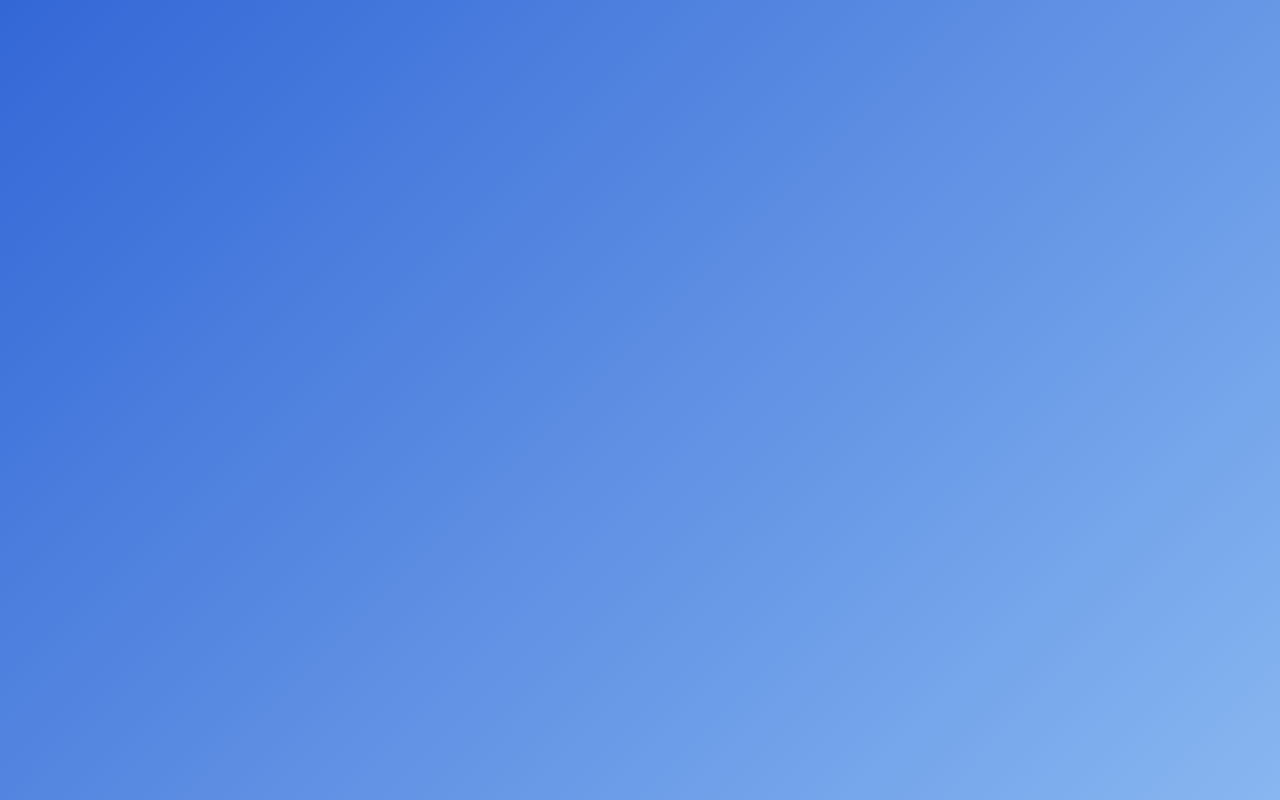
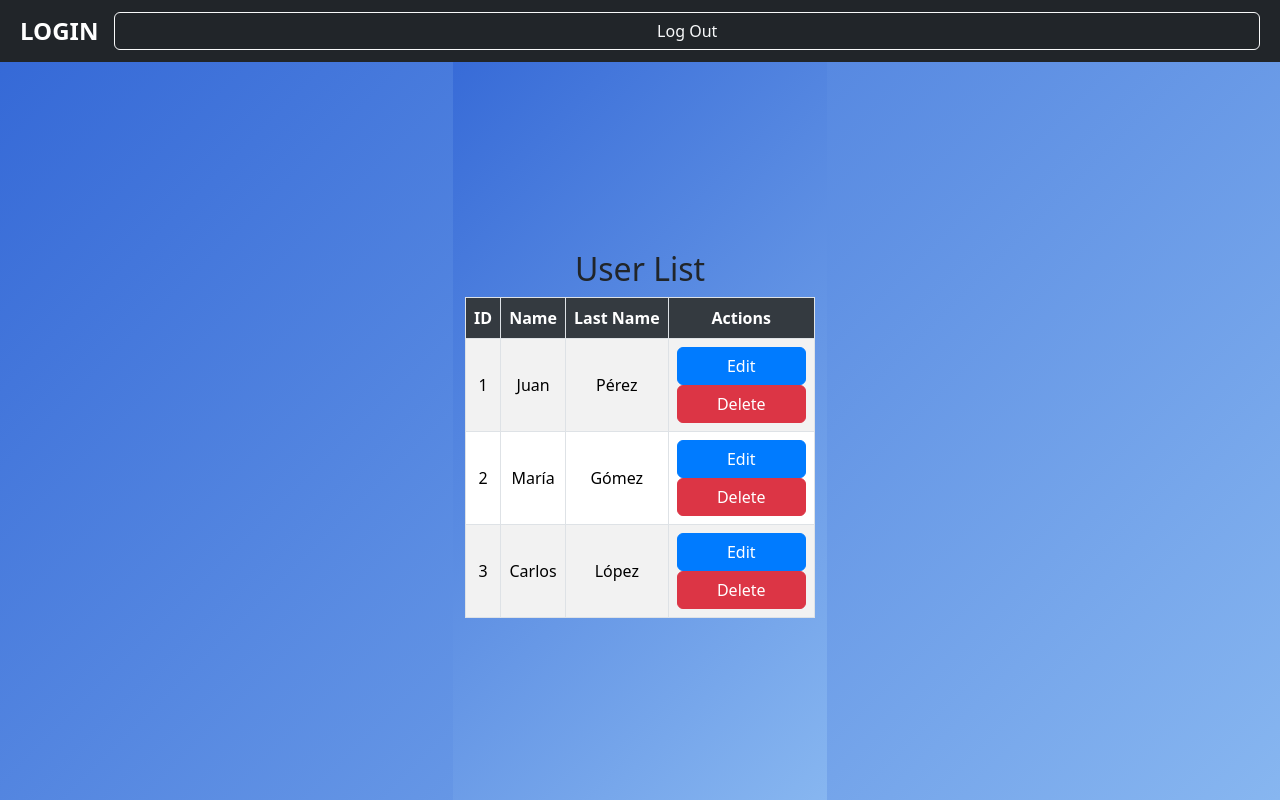
Before and after one commit to juangzj/Login-Project, a React (Vite) app in the folder login/react/login/: page /userPage in a window 1280 px wide. Before the commit this address had no page. Built offline with nearby package versions, Linux system fonts and the light colour scheme.

Commit message:
chagne into de the login page and user page

```diff
--- a/login/react/login/src/main.jsx
+++ b/login/react/login/src/main.jsx
@@ -4,6 +4,8 @@ import './index.css';
 import { BrowserRouter, Routes, Route } from 'react-router-dom';
 import LoginPage from './pages/auth/LoginPage.jsx';
 import RegisterPage from './pages/register/RegisterPage.jsx';
+import UserPage from './pages/users/UsersPage.jsx'
+//import UserTable from './components/userTable/UserTable.jsx';
 
 
 
@@ -11,9 +13,13 @@ createRoot(document.getElementById('root')).render(
   <StrictMode>
     <BrowserRouter>
       <Routes>
-        {/* Define the routes */}
+        {/* Define the auth routes */}
         <Route path='/' element={<LoginPage />} ></Route>
         <Route path="/register" element={<RegisterPage />} ></Route>
+      </Routes>
+      {/* Define the user  routes */}
+      <Routes>
+        <Route path='/userPage' element={<UserPage />} ></Route>
       </Routes>
     </BrowserRouter>
   </StrictMode>
--- a/login/react/login/src/pages/auth/LoginPage.jsx
+++ b/login/react/login/src/pages/auth/LoginPage.jsx
@@ -36,7 +36,10 @@ const LoginPage = () => {
 
         //store the token in local storage
         localStorage.setItem('authtoken', token);
-        alert('login successful and redirection')
+        alert('login successful')
+        //Redirection to user page
+        navigate('/userPage')
+
       }
 
     } catch (error) {
--- a/login/react/login/src/pages/users/UsersPage.jsx
+++ b/login/react/login/src/pages/users/UsersPage.jsx
@@ -7,9 +7,9 @@ import UserTable from '../../components/userTable/UserTable.jsx'
 const UserPage = () => {
   return (
     <div>
-      {/* The NavBar is now fixed at the top */}
+      {/* NavBar  */}
       <NavBar />
-      {/* Adding a custom class to UserTable for styling */}
+      {/* UserTable */}
       <UserTable className="custom-table-margin" />
     </div>
   );
```
